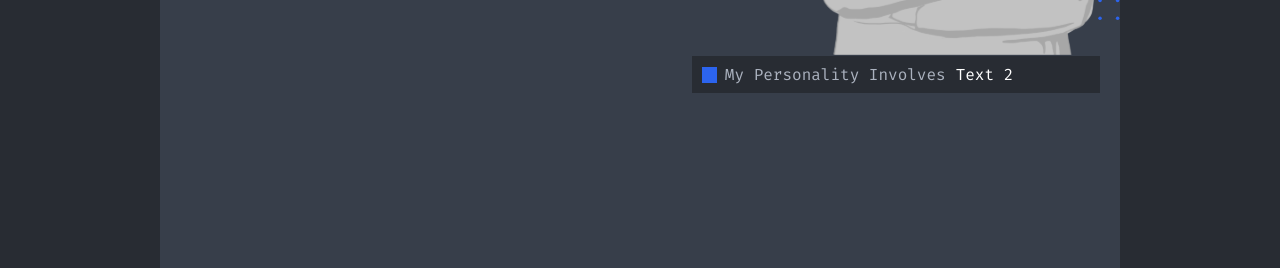
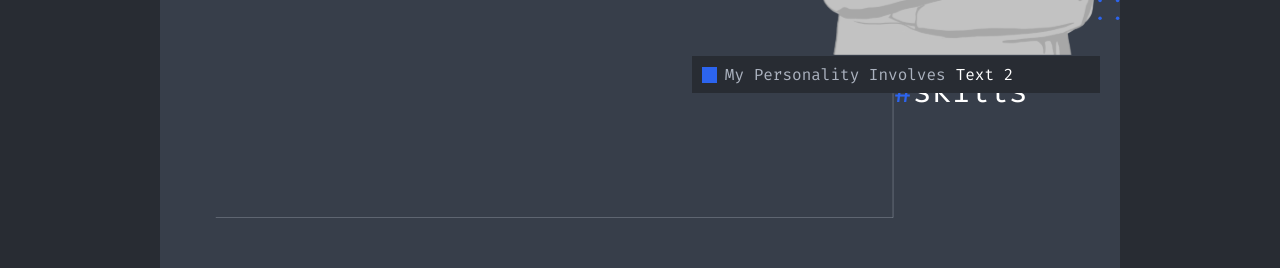
Before and after one commit to matinkaviani/matinkaviani, a Next.js app: page / in a window 1280 px wide. Shown: the part 453-721 px from the top of the page. Built offline with nearby package versions, Linux system fonts and the light colour scheme.

Commit message:
add seperator and title component

```diff
--- /dev/null
+++ b/modules/Shared/Title.tsx
@@ -0,0 +1,13 @@
+import styles from "@/styles/shared/Title.module.css";
+
+const Title = ({ title }: { title: string }) => {
+    return (
+        <div className={styles.seperator}>
+            <svg xmlns="http://www.w3.org/2000/svg" width="855" height="158" viewBox="0 0 855 158" fill="none">
+                <path d="M854.588 0.264648V157.108H0.961914" stroke="#ABB2BF" stroke-width="0.5" />
+            </svg>
+            <div id={styles.title}><span className={styles.sharp}>#</span>{title}</div>
+        </div>
+    )
+}
+export default Title;
--- /dev/null
+++ b/modules/Skills/index.tsx
@@ -0,0 +1,13 @@
+import styles from '@/styles/intro/Intro.module.css'
+import { useTranslation } from 'react-i18next';
+import Title from '../Shared/Title';
+const Skills = () => {
+    const { t } = useTranslation();
+    return (
+        <div id={styles.skills}>
+            <Title title='skills' />
+        </div>
+    )
+}
+
+export default Skills;
--- a/pages/index.tsx
+++ b/pages/index.tsx
@@ -1,6 +1,7 @@
 import { Inter } from 'next/font/google'
 import styles from '@/styles/Home.module.css'
 import Intro from '@/modules/Intro'
+import Skills from '@/modules/Skills'
 
 const inter = Inter({ subsets: ['latin'] })
 
@@ -8,6 +9,7 @@ export default function Home() {
   return (
     <div className={styles.main}>
       <Intro />
+      <Skills />
       {/* <div className={styles.description}>
           <p>
             Get started by editing&nbsp;
--- a/styles/Home.module.css
+++ b/styles/Home.module.css
@@ -1,6 +1,7 @@
 .main {
   background-color: rgb(var(--background-main-content));
   min-height: 100vh;
+  padding: 0 20px;
 }
 
 /* Enable hover only on non-touch devices */
--- a/styles/globals.css
+++ b/styles/globals.css
@@ -20,7 +20,9 @@
   --fs16: 16px;
   --fs18: 18px;
   --fs20: 20px;
+  --fs24: 24px;
   --fs26: 26px;
+  --fs32: 32px;
   --fs34: 34px;
 }
 
--- a/styles/intro/Intro.module.css
+++ b/styles/intro/Intro.module.css
@@ -1,6 +1,6 @@
 #intro {
     display: flex;
-    padding: 54px 20px;
+    padding: 54px 0 33px 0;
     justify-content: space-between;
 }
 
@@ -10,7 +10,7 @@
 
 .introText {
     white-space: pre-wrap;
-    font-size: 34px;
+    font-size: var(--fs34);
     font-weight: 600;
 }
 
--- a/styles/layout/Layout.module.css
+++ b/styles/layout/Layout.module.css
@@ -94,7 +94,7 @@ svg.rounded {
 }
 
 .footerSocialTitle {
-    font-size: 24px;
+    font-size: var(--fs24);
 }
 
 .socialFooterIcons {
--- /dev/null
+++ b/styles/shared/Title.module.css
@@ -0,0 +1,19 @@
+#title {
+    margin-top: -23px;
+    font-size: var(--fs32);
+}
+
+.sharp {
+    color: rgb(var(--blueText));
+}
+.seperator {
+    padding-right: 72px;
+    display: flex;
+    justify-content: flex-end;
+  }
+
+  .seperator svg {
+    width: 100%;
+    max-width: 80%;
+    height: auto;
+  }
```
